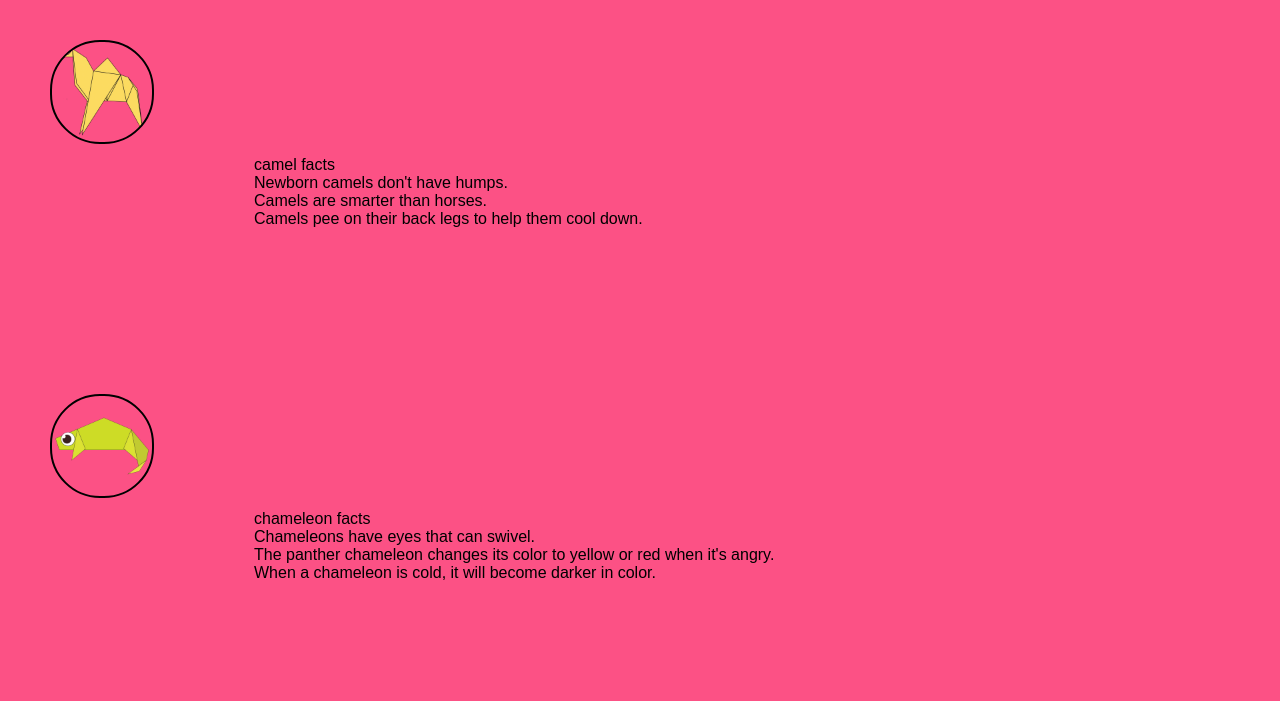
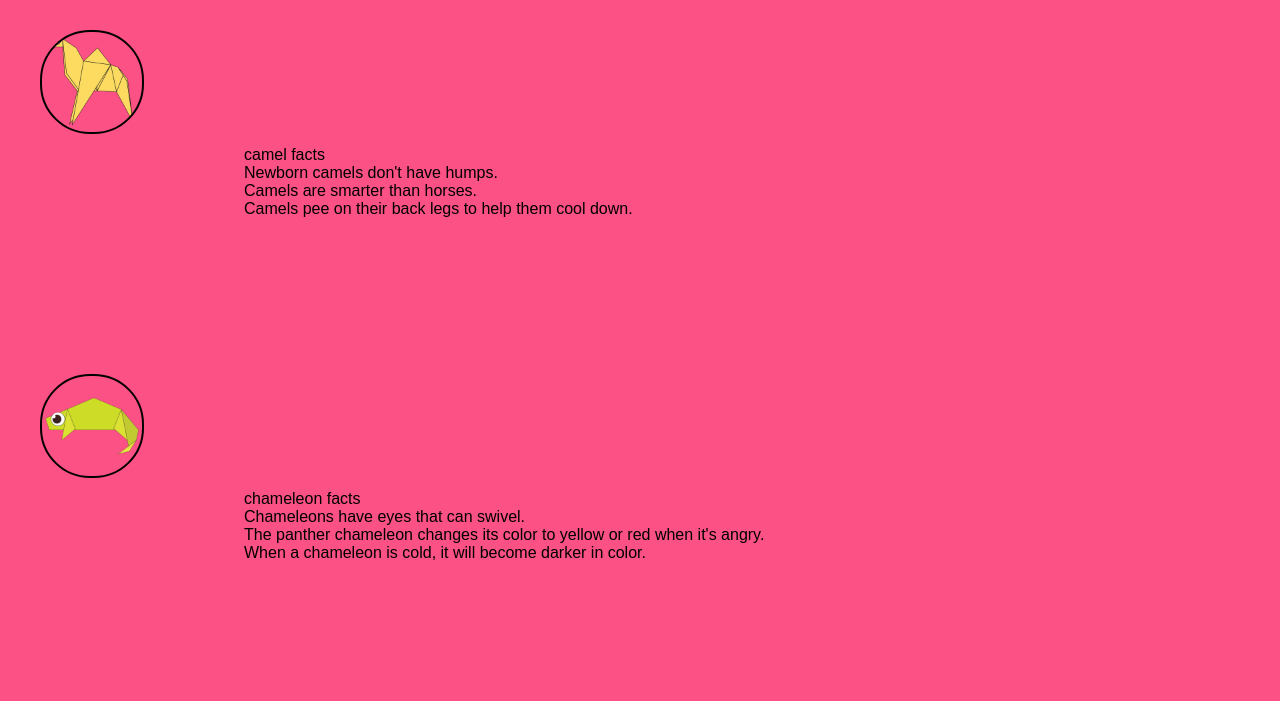
Before and after one commit to Ananya-Jn/final-origami, a plain HTML site: page index.html in a window 1280 px wide. Shown: the part 238-939 px from the top of the page. Drawn offline with Linux system fonts and the light colour scheme.

Commit message:
Update index.html

```diff
--- a/index.html
+++ b/index.html
@@ -22,7 +22,7 @@ body{
     display: flex;
     flex-wrap: wrap;
     font-family: sans-serif;
-    margin: 50px;
+    margin: 40px;
 
 }
 .grid img{
```
